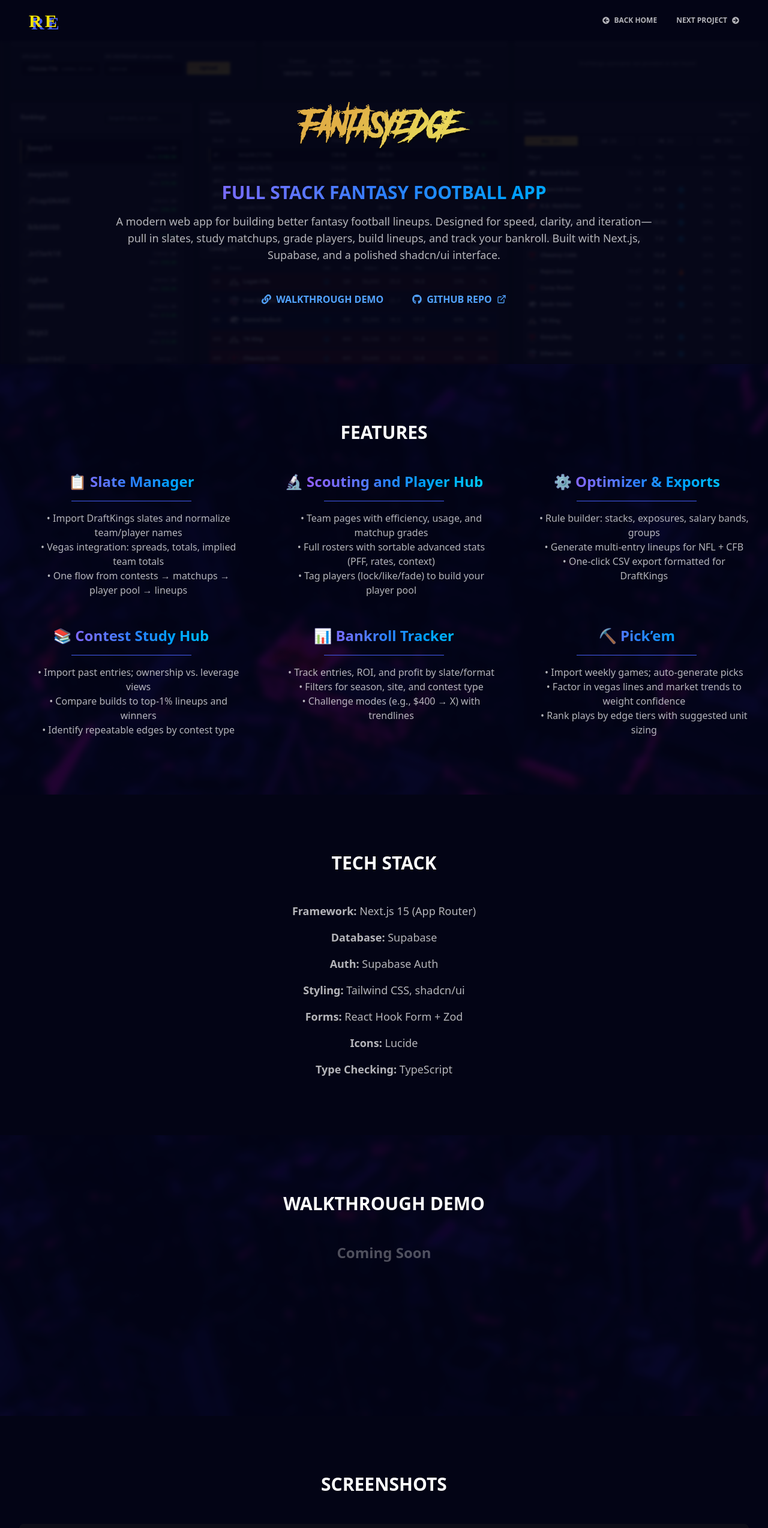
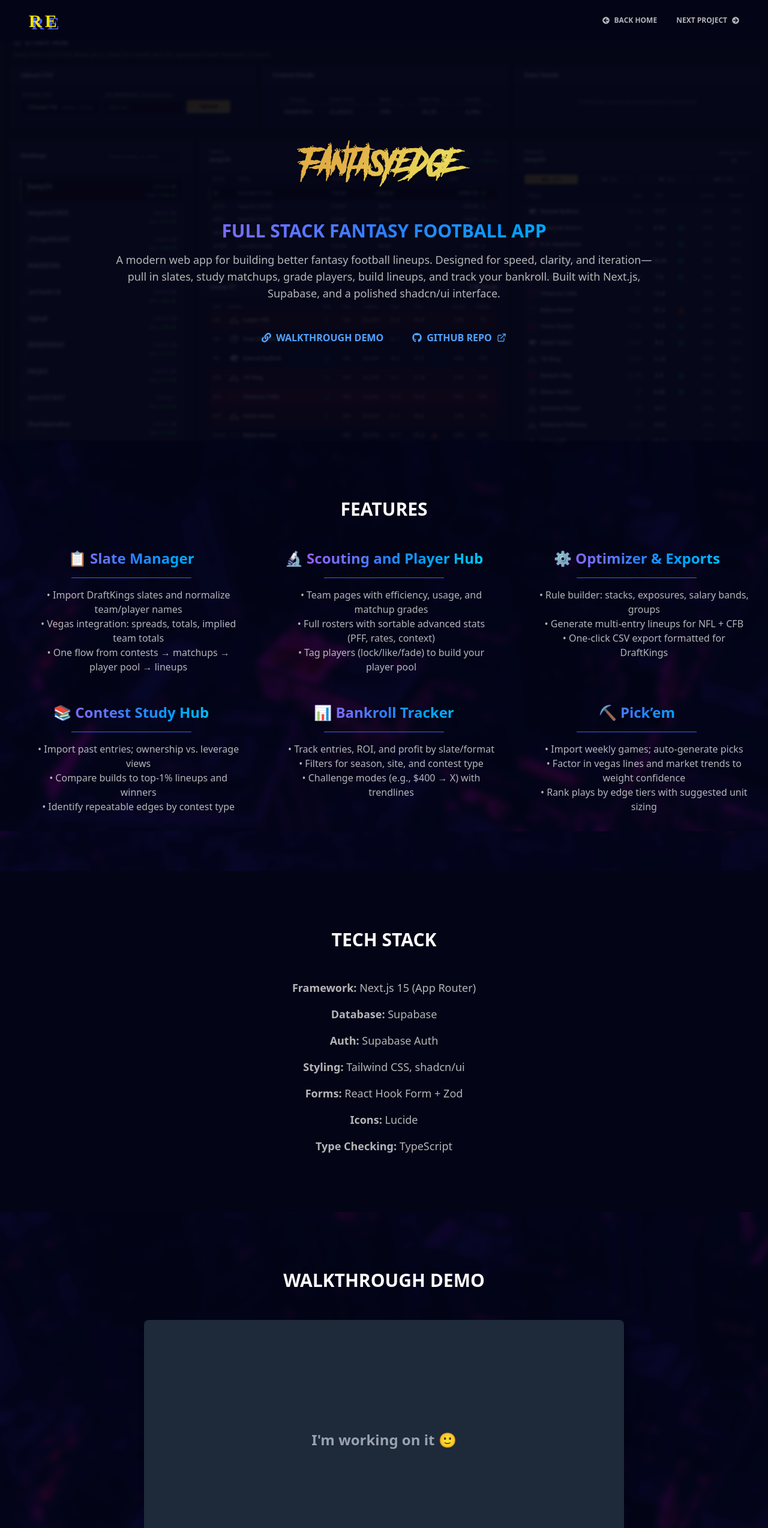
Before and after one commit to ReggieEvans/reggie-evans, a Next.js app: page /projects/fantasy-edge in a window 1280 px wide. Shown: the top 2548 px of the page at 60% size. Built offline with nearby package versions, Linux system fonts and the light colour scheme.

Commit message:
applies several fixes

```diff
--- a/app/components/ProjectCard.tsx
+++ b/app/components/ProjectCard.tsx
@@ -15,6 +15,7 @@
   liveLink?: string;
   walkthroughLink?: string;
   moreDetailsLink: string;
+  isExternalDemo: boolean;
 }
 
 type TechStackItem = {
@@ -34,6 +35,7 @@
   liveLink,
   walkthroughLink,
   moreDetailsLink,
+  isExternalDemo,
 }) => {
   return (
     <div className="bg-dark shadow-lg rounded-md p-6 w-80">
@@ -89,7 +91,7 @@
             {walkthroughLink && (
               <a
                 href={walkthroughLink}
-                target="_blank"
+                target={isExternalDemo ? "_blank" : "_self"}
                 rel="noopener noreferrer"
                 className="flex items-center gap-2 text-pink hover:text-red text-sm"
               >
--- a/app/components/Projects.tsx
+++ b/app/components/Projects.tsx
@@ -22,6 +22,7 @@
             githubLink="https://github.com/ReggieEvans/fantasy-edge"
             walkthroughLink="/projects/fantasy-edge#demo"
             moreDetailsLink="/projects/fantasy-edge"
+            isExternalDemo={false}
             stack={[
               { icon: FaReact, label: "React", color: "text-blue-400" },
               {
@@ -72,6 +73,7 @@
             githubLink="https://github.com/ReggieEvans/game-stack"
             demoLink="https://game-stack-taupe.vercel.app/"
             moreDetailsLink="/projects/gamestack"
+            isExternalDemo={true}
           />
           <ProjectCard
             name="My Dynasty Hub"
@@ -98,6 +100,7 @@
             githubLink="https://github.com/ReggieEvans/cfb26-team-picker"
             liveLink="https://mydynastyhub.com/"
             moreDetailsLink="/projects/my-dynasty-hub"
+            isExternalDemo={true}
           />
         </div>
       </div>
--- a/app/projects/fantasy-edge/page.tsx
+++ b/app/projects/fantasy-edge/page.tsx
@@ -1,6 +1,6 @@
 "use client";
 
-import React, { useState } from "react";
+import React, { useRef, useState } from "react";
 import {
   FaArrowCircleLeft,
   FaArrowCircleRight,
@@ -58,6 +58,7 @@
 ];
 
 const GameStackPage = () => {
+  const demo = useRef<HTMLDivElement>(null);
   const [isModalOpen, setIsModalOpen] = useState(false);
   const [currentIndex, setCurrentIndex] = useState(0);
 
@@ -76,6 +77,12 @@
 
   const showNext = () => {
     setCurrentIndex((prev) => (prev === screenshots.length - 1 ? 0 : prev + 1));
+  };
+
+  const scrollToElement = () => {
+    if (demo.current) {
+      demo.current.scrollIntoView({ behavior: "smooth" });
+    }
   };
 
   return (
@@ -103,7 +110,7 @@
       </header>
 
       {/* Title Section */}
-      <section className="relative bg-dark py-24 px-2 md:px-8">
+      <section className="relative bg-dark py-40 px-2 md:px-8">
         <div
           className="absolute top-0 left-0"
           style={{
@@ -135,12 +142,12 @@
             Built with Next.js, Supabase, and a polished shadcn/ui interface.
           </p>
           <div className="flex flex-col items-center justify-center md:flex-row md:gap-12">
-            <a
-              href="http://reggieevans.me/projects/fantasy-edge#demo"
-              className="flex items-center gap-2 justify-center text-center mt-12 font-bold hover:underline text-blue-400 uppercase"
+            <span
+              onClick={scrollToElement}
+              className="flex items-center cursor-pointer gap-2 justify-center text-center mt-12 font-bold hover:underline text-blue-400 uppercase"
             >
               <FaLink /> Walkthrough Demo
-            </a>
+            </span>
             <a
               href="https://github.com/ReggieEvans/fantasy-edge"
               target="_blank"
@@ -284,13 +291,18 @@
       {/* Demo Section */}
       <section
         id="demo"
+        ref={demo}
         className="w-full text-font bg-dark/80 py-24 px-2 md:px-8"
       >
         <h2 className="text-3xl font-black text-center mb-12 uppercase text-white">
           Walkthrough Demo
         </h2>
-        <div className="flex flex-wrap justify-center gap-8 mb-40">
-          <h2 className="font-black text-2xl opacity-30">Coming Soon</h2>
+        <div className="flex flex-wrap justify-center gap-8 mb-24">
+          <div className="flex flex-col h-[400px] w-[800px] bg-gray-800 items-center justify-center rounded-lg shadow-lg">
+            <h2 className="font-black text-2xl text-gray-400">
+              I&apos;m working on it 🙂
+            </h2>
+          </div>
         </div>
       </section>
 
--- a/app/projects/gamestack/page.tsx
+++ b/app/projects/gamestack/page.tsx
@@ -83,7 +83,7 @@
       </header>
 
       {/* Title Section */}
-      <section className="relative bg-dark py-24 px-2 md:px-8">
+      <section className="relative bg-dark py-40 px-2 md:px-8">
         <div
           className="absolute top-0 left-0"
           style={{
--- a/app/projects/my-dynasty-hub/page.tsx
+++ b/app/projects/my-dynasty-hub/page.tsx
@@ -39,7 +39,7 @@
       </header>
 
       {/* Title Section */}
-      <section className="relative bg-dark py-24 px-2 md:px-8">
+      <section className="relative bg-dark py-40 px-2 md:px-8">
         <div
           className="absolute top-0 left-0"
           style={{
```
